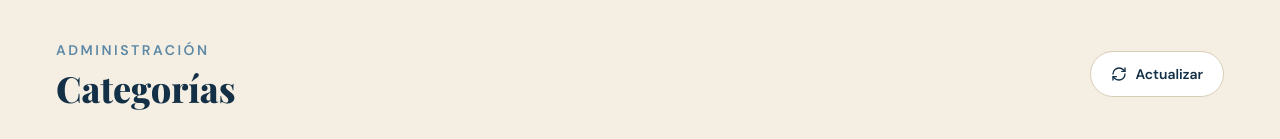
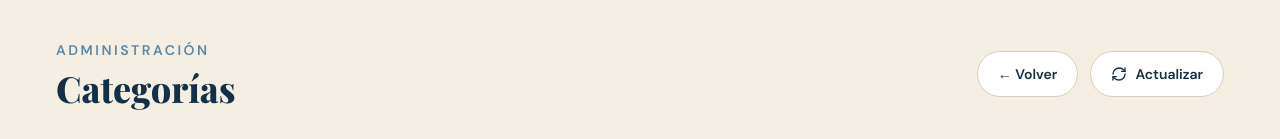
Before and after one commit to sebatucco/3dlightlabcommerce, a Next.js app: page /admin/categorias in a window 1280 px wide. Shown: the top 139 px of the page. Built offline with nearby package versions, Linux system fonts and the light colour scheme; no server answers.

Commit message:
boton volver

```diff
--- a/app/admin/categorias/page.jsx
+++ b/app/admin/categorias/page.jsx
@@ -224,6 +224,15 @@ export default function AdminCategoriasPage() {
                         <h1 className="mt-2 text-4xl font-extrabold">Categorías</h1>
                     </div>
 
+                    <div className="flex gap-3">
+                        <button
+                            type="button"
+                            onClick={() => (window.location.href = '/admin')}
+                            className="inline-flex items-center gap-2 rounded-full border border-[#d8cdb8] bg-white px-5 py-3 text-sm font-semibold text-[#143047] hover:bg-[#f8f3ea]"
+                        >
+                            ← Volver
+                        </button>
+
                         <button
                             type="button"
                             onClick={loadCategories}
@@ -232,6 +241,7 @@ export default function AdminCategoriasPage() {
                             <RefreshCw className="h-4 w-4" />
                             Actualizar
                         </button>
+                    </div>
                 </div>
 
                 {error ? (
```
Lines whose indentation alone changed are shown as unchanged.
